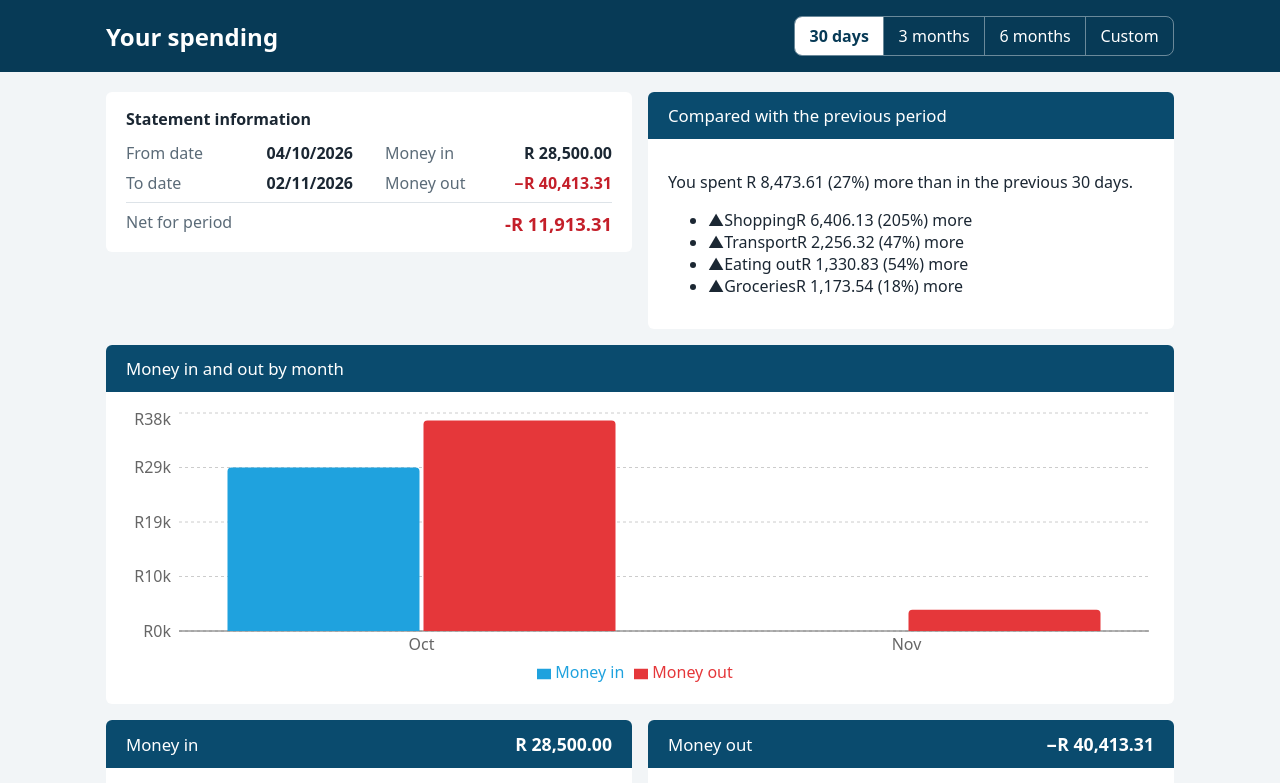
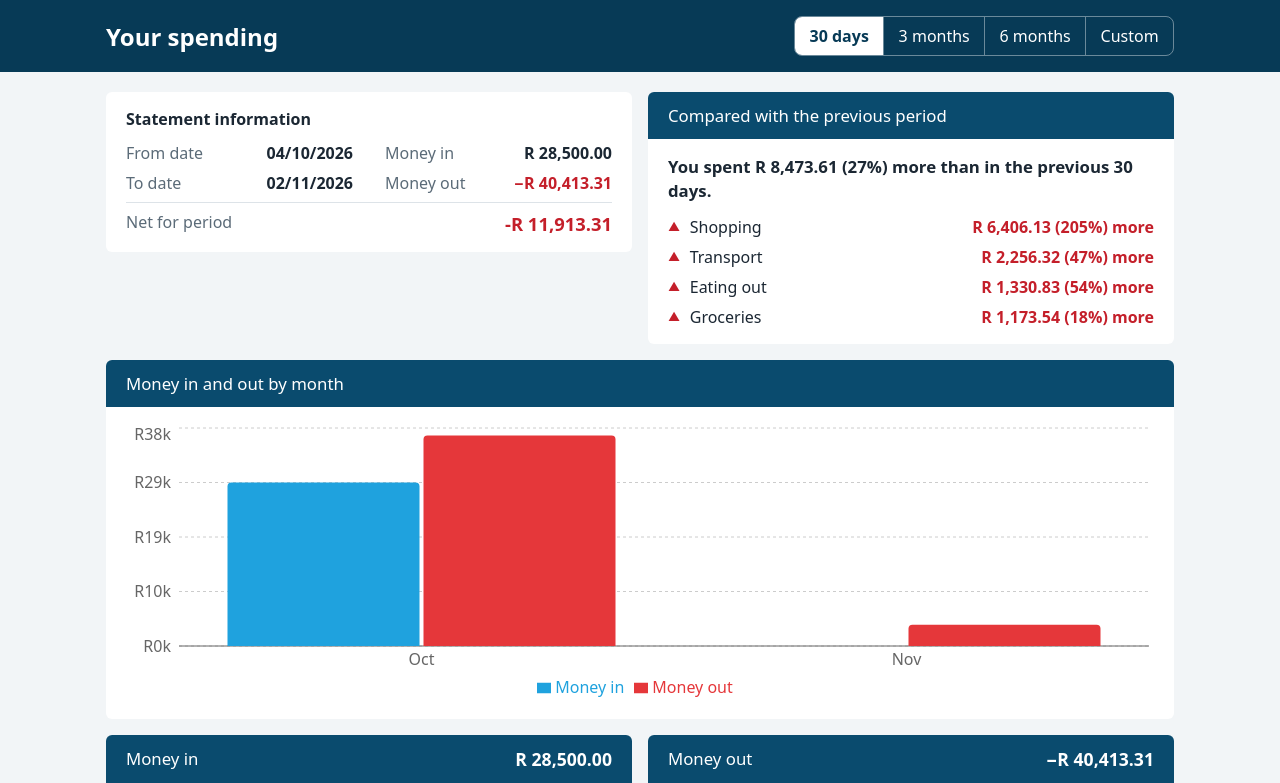
Before and after one commit to Tshifhiwa13/spending-insights, a React (Vite) app: page / in a window 1280 px wide. Shown: the top 783 px of the page. Built offline with nearby package versions, Linux system fonts and the light colour scheme.

Commit message:
Style spending comparison card

```diff
--- a/src/index.css
+++ b/src/index.css
@@ -129,6 +129,17 @@ button:focus-visible { outline: 3px solid var(--blue); outline-offset: 2px; }
 .legend-dot { width: 10px; height: 10px; border-radius: 50%; }
 .legend-share { color: var(--muted); font-variant-numeric: tabular-nums; }
 
+/* ---- Spending comparison ---- */
+.insight-headline { margin: 0 0 0.85rem; font-size: 1.05rem; font-weight: 600; line-height: 1.4; }
+.insight-list { list-style: none; margin: 0; padding: 0; display: grid; gap: 0.5rem; }
+.insight-list li { display: grid; grid-template-columns: auto 1fr auto; align-items: center; gap: 0.6rem; }
+.insight-change { font-weight: 600; font-variant-numeric: tabular-nums; white-space: nowrap; }
+.trend-icon { font-size: 0.75rem; }
+.insight-up .trend-icon,
+.insight-up .insight-change { color: var(--red-text); }
+.insight-down .trend-icon,
+.insight-down .insight-change { color: var(--link); }
+
 /* ---- Transactions table ---- */
 .table-wrap { overflow-x: auto; padding: 0 0.5rem 0.5rem; }
 table { width: 100%; border-collapse: collapse; font-size: 0.95rem; }
```
